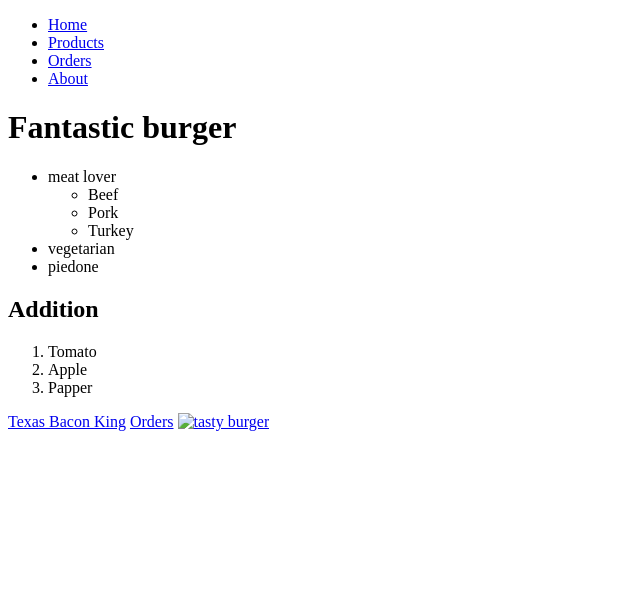
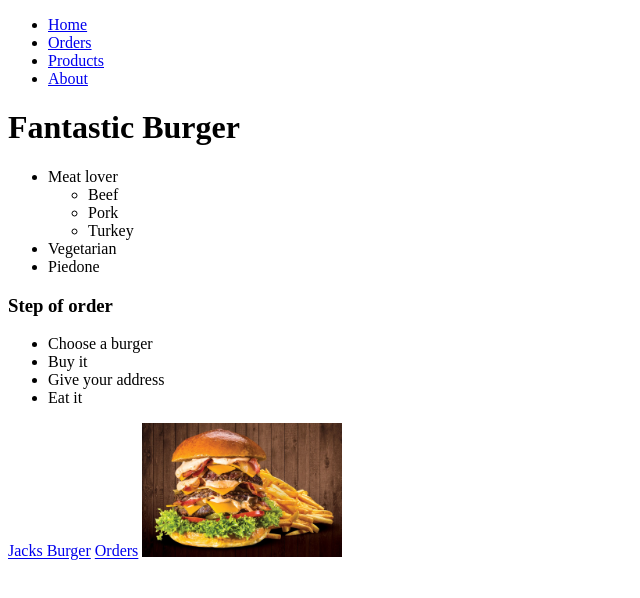
Before and after one commit to szmarton94/szmarton94.github.io, a plain HTML site: page index.html in a window 1280 px wide. Shown: the whole page, without its empty margins (0-640 px from the left). Drawn offline with Linux system fonts and the light colour scheme.

Commit message:
init page.

```diff
--- a/index.html
+++ b/index.html
@@ -1,53 +1,42 @@
 <!DOCTYPE html>
 <html lang="en">
-
 <head>
     <meta charset="UTF-8">
     <meta name="viewport" content="width=device-width, initial-scale=1.0">
-    <title>Egy szuper oldal</title>
+    <title>Egy szuper jó weboldal</title>
 </head>
-
 <body>
     <ul>
-        <li>
-            <a href="index.html">Home</a>
-        </li>
-        <li>
-            <a href="pages/products.html">Products</a>
-        </li>
-        <li>
-            <a href="pages/orders.html">Orders</a>
-        </li>
-        <li>
-            <a href="about.html">About</a>
-        </li>
+        <li><a href="/index.html">Home</a></li>
+        <li><a href="/pages/orders.html">Orders</a></li>
+        <li><a href="/pages/products.html">Products</a></li>
+        <li><a href="/about.html">About</a></li>
     </ul>
-    <h1>Fantastic burger</h1>
+
+    <h1>Fantastic Burger</h1>
+
     <ul>
-        <li>meat lover
+        <li>Meat lover</li>
         <ul>
             <li>Beef</li>
             <li>Pork</li>
             <li>Turkey</li>
         </ul>
+        <li>Vegetarian</li>
+        <li>Piedone</li>
+    </ul>
 
-        </li>
-        <li>vegetarian</li>
-        <li>piedone</li>
+    <h3>Step of order</h3>
+<ul>
+    <li>Choose a burger</li>
+    <li>Buy it</li>
+    <li>Give your address</li>
+    <li>Eat it</li>
 </ul>
-    <h2>Addition</h2>
-    <ol>
-        <li>Tomato </li>
-        <li>Apple</li>
-        <li>Papper</li>
-    </ol>
-    <a href="https://burgerking.hu/menu/burgerek">
-        Texas Bacon King</a>
-    <a href="pages/orders.html">Orders</a>
-
-    <a target="blank" href="https://burgerking.hu/menu/burgerek">
-        <img width="56" src="BK_Web_TexasBaconKing_300x270px_0.png" alt="tasty burger">
+<a target="blank" href="http://www.jacksburger.hu/galeria/eteleink/">Jacks Burger</a>
+<a href="/pages/orders.html">Orders</a>
+<a target="blank" href="http://www.jacksburger.hu/galeria/eteleink/">
+    <img width="200" src="/img/Burger.jpg" alt="tasty burger">
 </a>
 </body>
-
 </html>
```
Also changed, not shown: about.html (+12 -21 lines), pages/orders.html (+11 -14 lines), pages/products.html (+9 -14 lines), img/Burger.jpg (added), 1 other file. Lines whose indentation alone changed are shown as unchanged.
